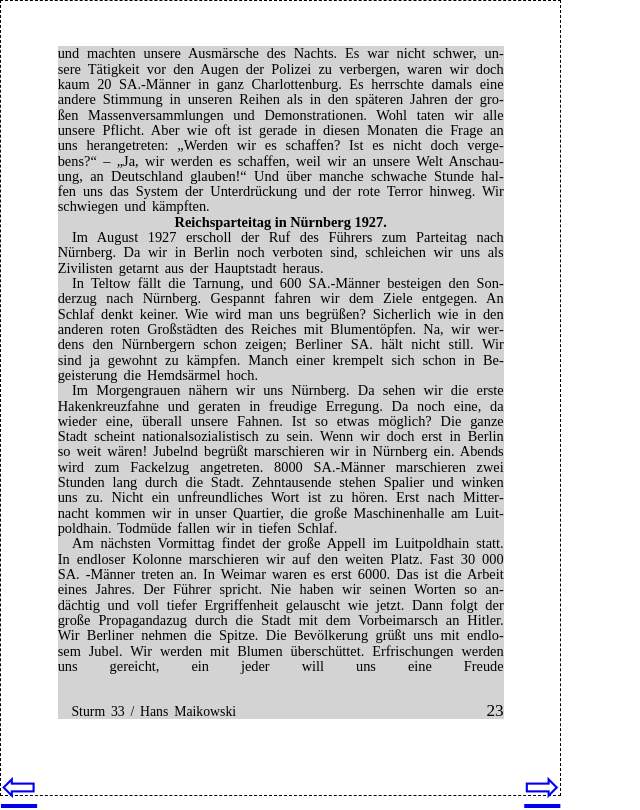
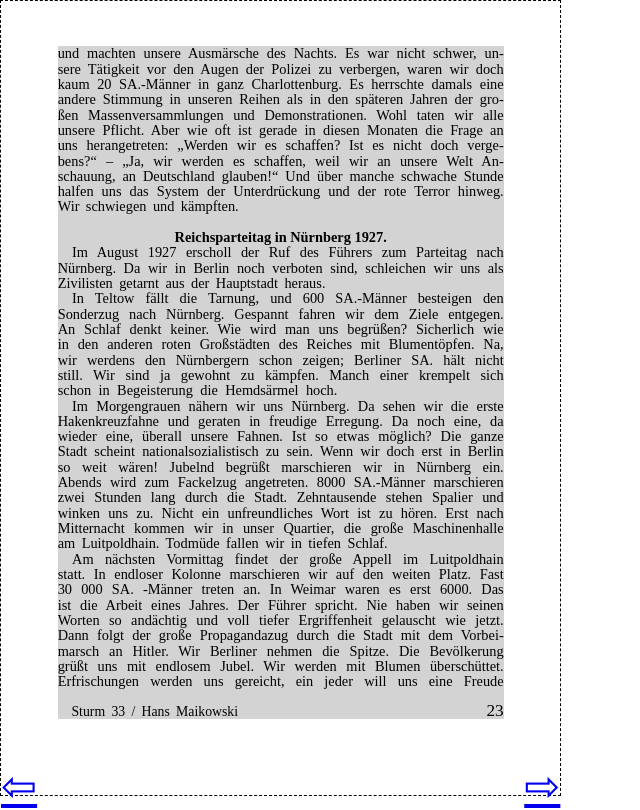
Before and after one commit to DigitalesSchrifttum/Sturm-33-Hans-Maikowski, a website: page 23.html in a window 1280 px wide. Shown: the whole page, without its empty margins (0-640 px from the left). Drawn offline with nearby package versions, Linux system fonts and the light colour scheme; files that its build step writes are made by us from their sources.

Commit message:
page 23 finished

```diff
--- a/23.html
+++ b/23.html
@@ -6,9 +6,6 @@
 		<link rel="stylesheet" href="format.css" />
 		<title>Seite 23</title>
 		<style>
-			p {
-				word-spacing: 0.17em;
-			}
 			.space {
 				display: flex;
 				justify-content: space-between;
@@ -17,7 +14,7 @@
 		</style>
 	</head>
 	<body>
-		<div class="textarea margin-top-auto odd">
+		<div class="textarea odd">
 			<p class="no-indent-first">
 				und machten unsere Ausmärsche des Nachts. Es war nicht schwer, unsere
 				Tätigkeit vor den Augen der Polizei zu verbergen, waren wir doch kaum 20
@@ -31,13 +28,14 @@
 				System der Unterdrückung und der rote Terror hinweg. Wir schwiegen und
 				kämpften.
 			</p>
+			<br />
 			<h6>Reichsparteitag in Nürnberg 1927.</h6>
 			<p>
 				Im August 1927 erscholl der Ruf des Führers zum Parteitag nach Nürnberg.
 				Da wir in Berlin noch verboten sind, schleichen wir uns als Zivilisten
 				getarnt aus der Hauptstadt heraus.
 			</p>
-			<p>
+			<p class="ws-1000µm">
 				In Teltow fällt die Tarnung, und 600 SA.-Männer besteigen den Sonderzug
 				nach Nürnberg. Gespannt fahren wir dem Ziele entgegen. An Schlaf denkt
 				keiner. Wie wird man uns begrüßen? Sicherlich wie in den anderen roten
@@ -58,7 +56,7 @@
 				kommen wir in unser Quartier, die große Maschinenhalle am Luitpoldhain.
 				Todmüde fallen wir in tiefen Schlaf.
 			</p>
-			<p class="justify-last">
+			<p class="justify-last ws-1050µm">
 				Am nächsten Vormittag findet der große Appell im Luitpoldhain statt. In
 				endloser Kolonne marschieren wir auf den weiten Platz. Fast 30 000 SA.
 				-Männer treten an. In Weimar waren es erst 6000. Das ist die Arbeit
```
Also changed, not shown: 1 other file.
